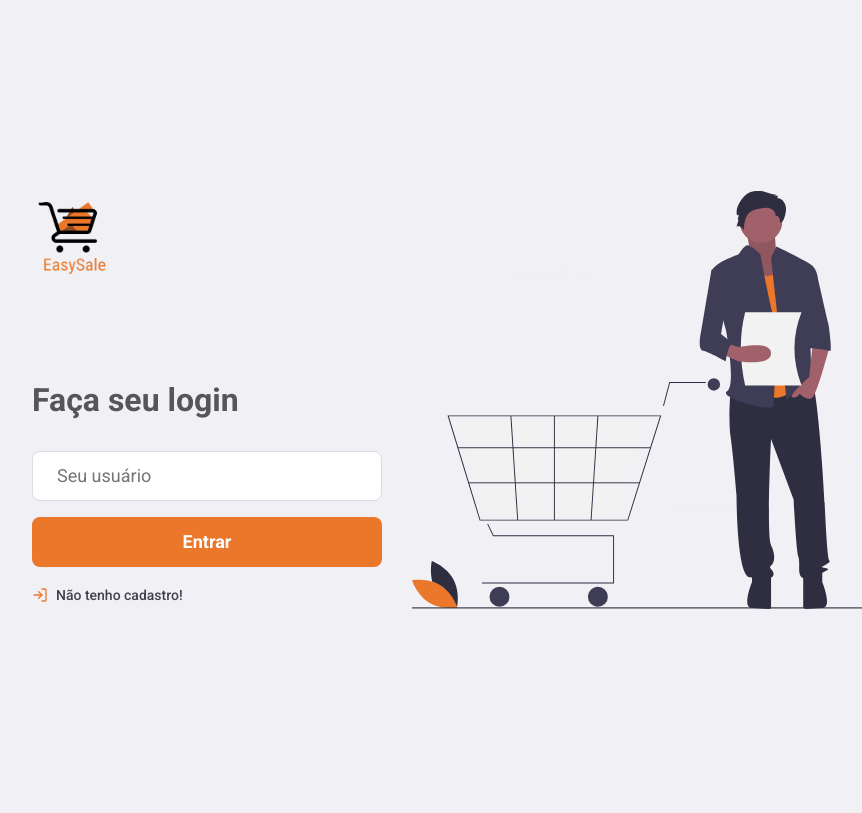
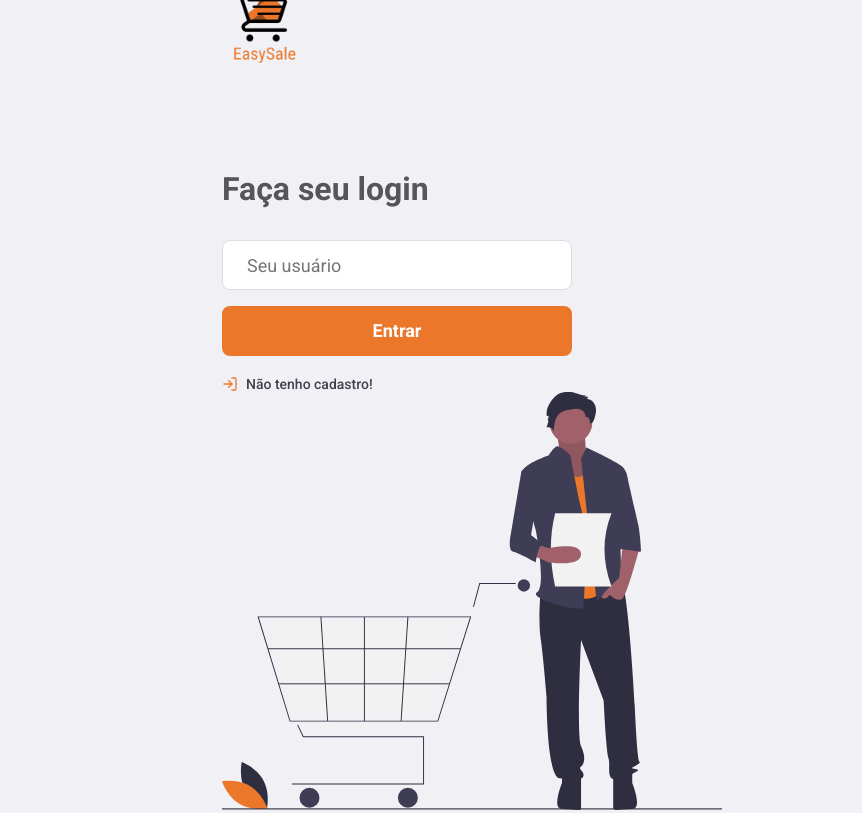
Before and after one commit to tilherme/EasySale, a React (Create React App) app: page / in a window 1280 px wide. Shown: the whole page, without its empty margins (168-1030 px from the left). Built offline with nearby package versions, Linux system fonts and the light colour scheme.

Commit message:
exchange of tag a by link

```diff
--- a/src/pages/Login/index.js
+++ b/src/pages/Login/index.js
@@ -1,4 +1,5 @@
 import React from 'react';
+import { Link } from 'react-router-dom';
 import { FiLogIn } from 'react-icons/fi';
 
 import './styles.css';
@@ -10,6 +11,7 @@
 export default function Login() {
   return (
     <div className="login-container">
+      <div className="content">
         <section className="form">
           <img src={logo} alt="EasySale" className="logo" />
           <form>
@@ -19,13 +21,14 @@
               Entrar
             </button>
 
-          <a href="/register">
+            <Link className="link" to="/register">
               <FiLogIn size={16} color="#EB772A" />
               Não tenho cadastro!
-          </a>
+            </Link>
           </form>
         </section>
         <img src={sale} alt="EasySale" className="sale" />
       </div>
+    </div>
   );
 }
```
Lines whose indentation alone changed are shown as unchanged.
